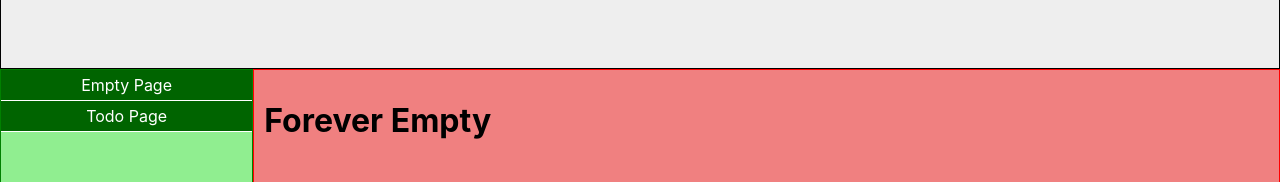
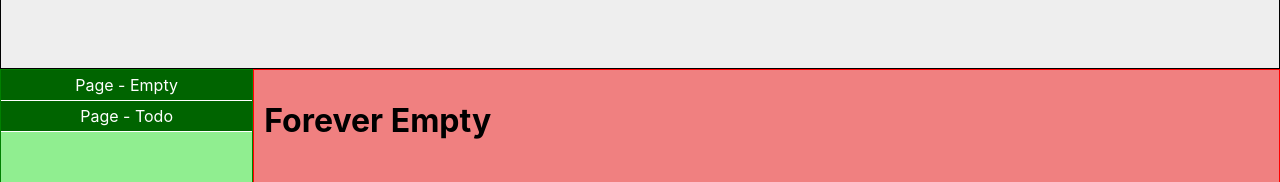
Before and after one commit to AllencxWang/compare-redux, a React (Create React App) app: page / in a window 1280 px wide. Shown: the part 131-313 px from the top of the page. Built offline with nearby package versions, Linux system fonts and the light colour scheme.

Commit message:
rename pages

```diff
--- a/src/App.css
+++ b/src/App.css
@@ -38,14 +38,14 @@
   cursor: pointer;
 }
 
-.todo-page {
+.page-todo {
   flex: 4;
   border: 1px solid blue;
   background-color: lightblue;
   padding: 10px;
 }
 
-.empty-page {
+.page-empty {
   flex: 4;
   border: 1px solid red;
   background-color: lightcoral;
--- a/src/Components/Body.jsx
+++ b/src/Components/Body.jsx
@@ -1,24 +1,24 @@
 import { useState, useCallback } from 'react';
-import TodoPage from './TodoPage';
-import EmptyPage from './EmptyPage';
+import PageTodo from './PageTodo';
+import PageEmpty from './PageEmpty';
 import LeftNav from './LeftNav';
 import LeftNavItem from './LeftNavItem';
 
 const Body = () => {
-  const [Page, setPage] = useState(() => EmptyPage);
-  const switchToEmptyPage = useCallback(
-    () => setPage(() => EmptyPage),
+  const [Page, setPage] = useState(() => PageEmpty);
+  const switchToPageEmpty = useCallback(
+    () => setPage(() => PageEmpty),
     [setPage]
   );
-  const switchToTodoPage = useCallback(
-    () => setPage(() => TodoPage),
+  const switchToPageTodo = useCallback(
+    () => setPage(() => PageTodo),
     [setPage]
   );
   return (
     <div className='body'>
       <LeftNav>
-        <LeftNavItem onClick={switchToEmptyPage}>Empty Page</LeftNavItem>
-        <LeftNavItem onClick={switchToTodoPage}>Todo Page</LeftNavItem>
+        <LeftNavItem onClick={switchToPageEmpty}>Page - Empty</LeftNavItem>
+        <LeftNavItem onClick={switchToPageTodo}>Page - Todo</LeftNavItem>
       </LeftNav>
       <Page />
     </div>
--- a/src/Components/EmptyPage.jsx
+++ /dev/null
@@ -1,7 +0,0 @@
-const EmptyPage = () => (
-  <div className='empty-page'>
-    <h1>Forever Empty</h1>
-  </div>
-);
-
-export default EmptyPage;
--- /dev/null
+++ b/src/Components/PageEmpty.jsx
@@ -0,0 +1,7 @@
+const PageEmpty = () => (
+  <div className='page-empty'>
+    <h1>Forever Empty</h1>
+  </div>
+);
+
+export default PageEmpty;
--- a/src/Components/TodoPage.jsx
+++ b/src/Components/PageTodo.jsx
@@ -2,7 +2,7 @@ import { useState, useCallback } from 'react';
 import TodoList from './TodoList';
 import TodoListItem from './TodoListItem';
 
-const TodoPage = () => {
+const PageTodo = () => {
   const [text, setText] = useState('');
   const [todos, setTodos] = useState([]);
   const handleChange = useCallback(
@@ -24,7 +24,7 @@ const TodoPage = () => {
   );
 
   return (
-    <div className='todo-page'>
+    <div className='page-todo'>
       <TodoList>
         {todos.map((todo) => (
           <TodoListItem key={todo.id} onClick={() => handleRemove(todo.id)}>
@@ -45,4 +45,4 @@ const TodoPage = () => {
   );
 };
 
-export default TodoPage;
+export default PageTodo;
```
